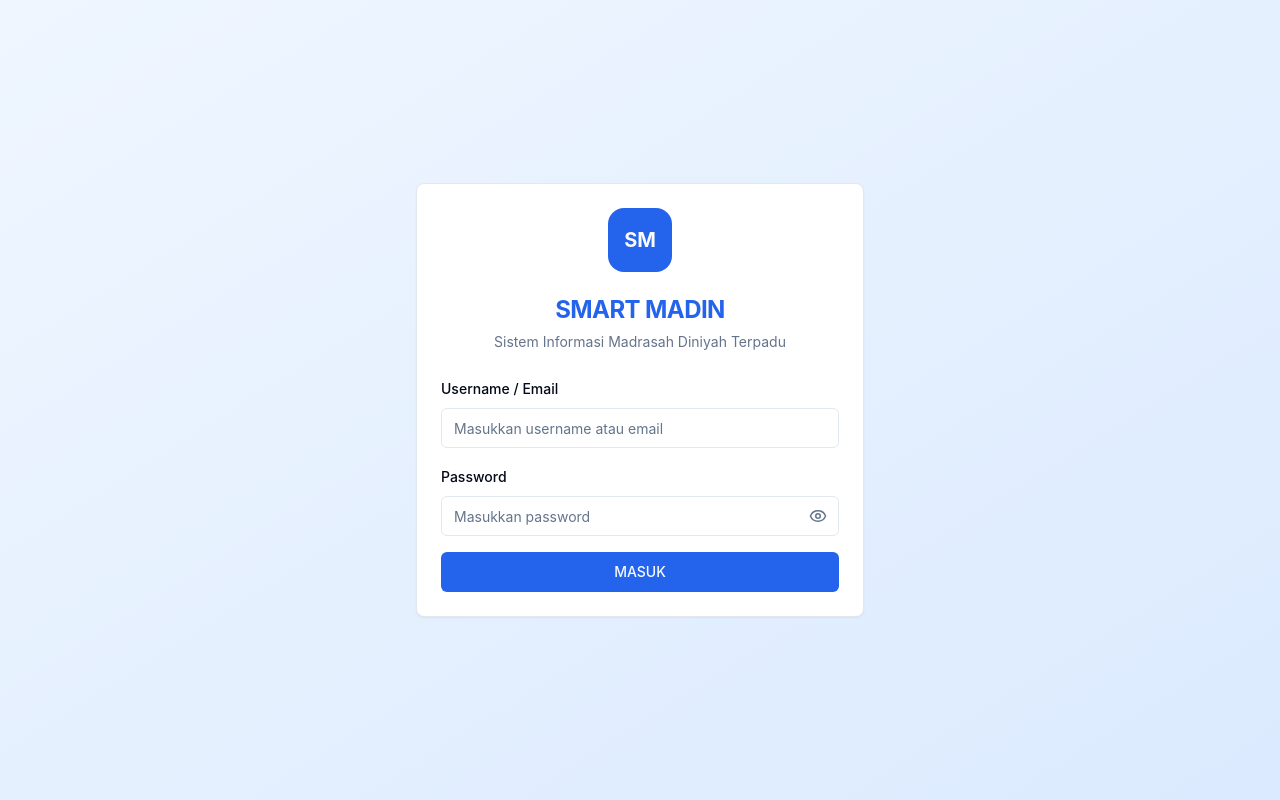
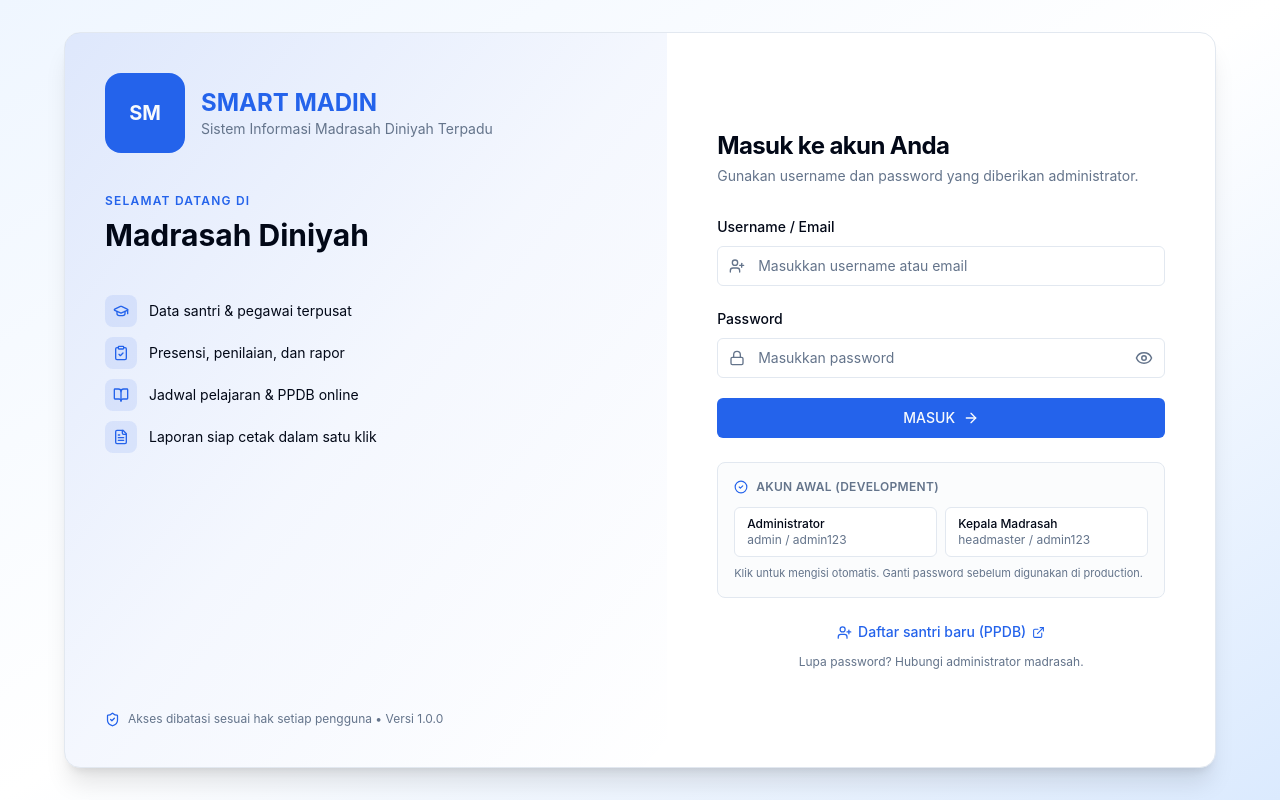
Before and after one commit to sunarno85/smart-madin, a React (Vite) app in the folder apps/web/: page /login in a window 1280 px wide. Built offline with nearby package versions, Linux system fonts and the light colour scheme; no server answers.

Commit message:
fix: prevent login refresh loop and enrich login page

```diff
--- a/apps/web/src/components/AppLogo.tsx
+++ b/apps/web/src/components/AppLogo.tsx
@@ -20,6 +20,8 @@ export function AppLogo({ size = 32, className }: AppLogoProps) {
     queryKey: ['school-profile'],
     queryFn: () => api.get('/school/profile').then((r) => r.data),
     staleTime: 5 * 60 * 1000,
+    refetchOnWindowFocus: false,
+    retry: 1,
   });
 
   const logo = profile?.logo as string | undefined;
--- a/apps/web/src/pages/LoginPage.tsx
+++ b/apps/web/src/pages/LoginPage.tsx
@@ -1,12 +1,38 @@
 import { useState } from 'react';
 import { useNavigate } from 'react-router-dom';
+import { useQuery } from '@tanstack/react-query';
 import { useAuth } from '../contexts/AuthContext';
+import { api } from '../services/api';
 import { Button } from '../components/ui/button';
 import { Input } from '../components/ui/input';
 import { Label } from '../components/ui/label';
-import { Card, CardContent, CardDescription, CardHeader, CardTitle } from '../components/ui/card';
-import { Eye, EyeOff, Loader2 } from 'lucide-react';
 import { AppLogo } from '../components/AppLogo';
+import {
+  AlertCircle,
+  ArrowRight,
+  BookOpen,
+  CheckCircle2,
+  ClipboardCheck,
+  Eye,
+  EyeOff,
+  ExternalLink,
+  FileText,
+  GraduationCap,
+  Loader2,
+  Lock,
+  Mail,
+  MapPin,
+  Phone,
+  ShieldCheck,
+  UserPlus,
+} from 'lucide-react';
+
+const highlights = [
+  { icon: GraduationCap, text: 'Data santri & pegawai terpusat' },
+  { icon: ClipboardCheck, text: 'Presensi, penilaian, dan rapor' },
+  { icon: BookOpen, text: 'Jadwal pelajaran & PPDB online' },
+  { icon: FileText, text: 'Laporan siap cetak dalam satu klik' },
+];
 
 export function LoginPage() {
   const { login } = useAuth();
@@ -17,17 +43,53 @@ export function LoginPage() {
   const [loading, setLoading] = useState(false);
   const [error, setError] = useState('');
 
+  const { data: profile } = useQuery({
+    queryKey: ['school-profile'],
+    queryFn: () => api.get('/school/profile').then((r) => r.data),
+    staleTime: 5 * 60 * 1000,
+    refetchOnWindowFocus: false,
+    retry: 1,
+  });
+
+  const schoolName = profile?.name || 'Madrasah Diniyah';
+  const address = [
+    profile?.address,
+    profile?.village,
+    profile?.district,
+    profile?.regency,
+    profile?.province,
+  ]
+    .filter(Boolean)
+    .join(', ');
+  const contact = [
+    profile?.phone ? `Telp: ${profile.phone}` : '',
+    profile?.email || '',
+  ]
+    .filter(Boolean)
+    .join('  •  ');
+  const showDemoAccounts =
+    (import.meta as any).env?.DEV ||
+    window.location.hostname === 'localhost' ||
+    window.location.hostname === '127.0.0.1';
+
+  const fillDemo = (user: string, pass: string) => {
+    setUsername(user);
+    setPassword(pass);
+    setError('');
+  };
+
   const handleSubmit = async (e: React.FormEvent) => {
     e.preventDefault();
     setError('');
     setLoading(true);
 
     try {
-      await login(username, password);
-      navigate('/dashboard');
+      await login(username.trim(), password);
+      navigate('/dashboard', { replace: true });
     } catch (err: any) {
       setError(
-        err.response?.data?.message || 'Username atau password salah',
+        err.response?.data?.message ||
+          'Username atau password salah. Silakan coba lagi.',
       );
     } finally {
       setLoading(false);
@@ -35,27 +97,116 @@ export function LoginPage() {
   };
 
   return (
-    <div className="flex min-h-screen items-center justify-center bg-gradient-to-br from-blue-50 to-blue-100 p-4">
-      <Card className="w-full max-w-md">
-        <CardHeader className="text-center">
+    <div className="min-h-screen bg-gradient-to-br from-blue-50 via-background to-blue-100 p-4 sm:p-6 lg:p-8">
+      <div className="mx-auto grid min-h-[calc(100vh-4rem)] max-w-6xl overflow-hidden rounded-2xl border bg-background shadow-xl lg:grid-cols-[1.1fr_1fr]">
+        {/* ── Panel informasi madrasah ── */}
+        <div className="hidden flex-col justify-between bg-gradient-to-br from-primary/15 via-primary/5 to-transparent p-10 lg:flex">
+          <div>
+            <div className="flex items-center gap-4">
+              <AppLogo size={80} className="rounded-2xl" />
+              <div>
+                <p className="text-2xl font-bold text-primary">SMART MADIN</p>
+                <p className="text-sm text-muted-foreground">
+                  Sistem Informasi Madrasah Diniyah Terpadu
+                </p>
+              </div>
+            </div>
+
+            <div className="mt-10">
+              <p className="text-xs font-semibold uppercase tracking-widest text-primary">
+                Selamat datang di
+              </p>
+              <h1 className="mt-2 text-3xl font-bold leading-tight text-foreground">
+                {schoolName}
+              </h1>
+              {address && (
+                <p className="mt-3 flex items-start gap-2 text-sm leading-relaxed text-muted-foreground">
+                  <MapPin size={16} className="mt-0.5 shrink-0 text-primary" />
+                  {address}
+                </p>
+              )}
+              {contact && (
+                <p className="mt-2 flex flex-wrap items-center gap-x-3 gap-y-1 text-sm text-muted-foreground">
+                  {profile?.phone && (
+                    <span className="flex items-center gap-1.5">
+                      <Phone size={14} /> {profile.phone}
+                    </span>
+                  )}
+                  {profile?.email && (
+                    <span className="flex items-center gap-1.5">
+                      <Mail size={14} /> {profile.email}
+                    </span>
+                  )}
+                </p>
+              )}
+              {(profile?.npsn || profile?.nsm || profile?.principalName) && (
+                <div className="mt-4 flex flex-wrap gap-2 text-xs">
+                  {profile?.npsn && (
+                    <span className="rounded-md border bg-background/70 px-2 py-1">
+                      NPSN: {profile.npsn}
+                    </span>
+                  )}
+                  {profile?.nsm && (
+                    <span className="rounded-md border bg-background/70 px-2 py-1">
+                      NSM: {profile.nsm}
+                    </span>
+                  )}
+                  {profile?.principalName && (
+                    <span className="rounded-md border bg-background/70 px-2 py-1">
+                      Kepala Madrasah: {profile.principalName}
+                    </span>
+                  )}
+                </div>
+              )}
+            </div>
+
+            <div className="mt-10 grid gap-2.5">
+              {highlights.map(({ icon: Icon, text }) => (
+                <div key={text} className="flex items-center gap-3 text-sm">
+                  <span className="flex h-8 w-8 items-center justify-center rounded-lg bg-primary/10 text-primary">
+                    <Icon size={16} />
+                  </span>
+                  <span>{text}</span>
+                </div>
+              ))}
+            </div>
+          </div>
+
+          <div className="flex items-center gap-2 text-xs text-muted-foreground">
+            <ShieldCheck size={15} className="text-primary" />
+            Akses dibatasi sesuai hak setiap pengguna • Versi 1.0.0
+          </div>
+        </div>
+
+        {/* ── Form login ── */}
+        <div className="flex items-center justify-center p-6 sm:p-10">
+          <div className="w-full max-w-md">
+            <div className="mb-8 text-center lg:hidden">
               <AppLogo size={64} className="mx-auto mb-4 rounded-2xl" />
-          <CardTitle className="text-2xl font-bold text-primary">
-            SMART MADIN
-          </CardTitle>
-          <CardDescription>
+              <p className="text-xl font-bold text-primary">{schoolName}</p>
+              <p className="text-xs text-muted-foreground">
                 Sistem Informasi Madrasah Diniyah Terpadu
-          </CardDescription>
-        </CardHeader>
-        <CardContent>
-          <form onSubmit={handleSubmit} className="space-y-4">
+              </p>
+            </div>
+
+            <div className="mb-7">
+              <h2 className="text-2xl font-bold tracking-tight">Masuk ke akun Anda</h2>
+              <p className="mt-1 text-sm text-muted-foreground">
+                Gunakan username dan password yang diberikan administrator.
+              </p>
+            </div>
+
             {error && (
-              <div className="rounded-lg bg-destructive/10 p-3 text-sm text-destructive">
-                {error}
+              <div className="mb-5 flex items-start gap-2.5 rounded-lg border border-destructive/20 bg-destructive/10 p-3 text-sm text-destructive">
+                <AlertCircle size={17} className="mt-0.5 shrink-0" />
+                <span>{error}</span>
               </div>
             )}
 
+            <form onSubmit={handleSubmit} className="space-y-5">
               <div className="space-y-2">
                 <Label htmlFor="username">Username / Email</Label>
+                <div className="relative">
                   <Input
                     id="username"
                     type="text"
@@ -64,7 +215,13 @@ export function LoginPage() {
                     onChange={(e) => setUsername(e.target.value)}
                     required
                     autoComplete="username"
+                    className="pl-10"
                   />
+                  <UserPlus
+                    size={16}
+                    className="pointer-events-none absolute left-3 top-1/2 -translate-y-1/2 text-muted-foreground"
+                  />
+                </div>
               </div>
 
               <div className="space-y-2">
@@ -78,11 +235,17 @@ export function LoginPage() {
                     onChange={(e) => setPassword(e.target.value)}
                     required
                     autoComplete="current-password"
+                    className="pl-10 pr-10"
+                  />
+                  <Lock
+                    size={16}
+                    className="pointer-events-none absolute left-3 top-1/2 -translate-y-1/2 text-muted-foreground"
                   />
                   <button
                     type="button"
-                  onClick={() => setShowPassword(!showPassword)}
-                  className="absolute right-3 top-1/2 -translate-y-1/2 text-muted-foreground hover:text-foreground"
+                    onClick={() => setShowPassword((v) => !v)}
+                    className="absolute right-3 top-1/2 -translate-y-1/2 text-muted-foreground transition-colors hover:text-foreground"
+                    title={showPassword ? 'Sembunyikan password' : 'Tampilkan password'}
                   >
                     {showPassword ? <EyeOff size={18} /> : <Eye size={18} />}
                   </button>
@@ -93,15 +256,65 @@ export function LoginPage() {
                 {loading ? (
                   <>
                     <Loader2 className="mr-2 h-4 w-4 animate-spin" />
-                  Masuk...
+                    Memeriksa kredensial...
                   </>
                 ) : (
-                'MASUK'
+                  <>
+                    MASUK
+                    <ArrowRight className="ml-2 h-4 w-4" />
+                  </>
                 )}
               </Button>
             </form>
-        </CardContent>
-      </Card>
+
+            {showDemoAccounts && (
+              <div className="mt-6 rounded-lg border bg-muted/30 p-4">
+                <p className="mb-3 flex items-center gap-2 text-xs font-semibold uppercase tracking-wide text-muted-foreground">
+                  <CheckCircle2 size={14} className="text-primary" />
+                  Akun awal (development)
+                </p>
+                <div className="grid gap-2 sm:grid-cols-2">
+                  <button
+                    type="button"
+                    onClick={() => fillDemo('admin', 'admin123')}
+                    className="rounded-md border bg-background px-3 py-2 text-left text-xs transition-colors hover:bg-accent"
+                  >
+                    <span className="block font-medium">Administrator</span>
+                    <span className="text-muted-foreground">admin / admin123</span>
+                  </button>
+                  <button
+                    type="button"
+                    onClick={() => fillDemo('headmaster', 'admin123')}
+                    className="rounded-md border bg-background px-3 py-2 text-left text-xs transition-colors hover:bg-accent"
+                  >
+                    <span className="block font-medium">Kepala Madrasah</span>
+                    <span className="text-muted-foreground">headmaster / admin123</span>
+                  </button>
+                </div>
+                <p className="mt-2 text-[11px] text-muted-foreground">
+                  Klik untuk mengisi otomatis. Ganti password sebelum digunakan di production.
+                </p>
+              </div>
+            )}
+
+            <div className="mt-6 flex flex-col items-center gap-3 text-sm">
+              <button
+                type="button"
+                onClick={() => navigate('/pendaftaran')}
+                className="flex items-center gap-1.5 font-medium text-primary hover:underline"
+              >
+                <UserPlus size={15} />
+                Daftar santri baru (PPDB)
+                <ExternalLink size={13} />
+              </button>
+              <p className="text-center text-xs text-muted-foreground">
+                Lupa password? Hubungi administrator madrasah
+                {profile?.phone ? ` di ${profile.phone}` : ''}.
+              </p>
+            </div>
+          </div>
+        </div>
+      </div>
     </div>
   );
 }
```
Also changed, not shown: apps/web/src/services/api.ts (+9 -2 lines), 1 other file (tests, documents, lock files or other folders). Lines whose indentation alone changed are shown as unchanged.
